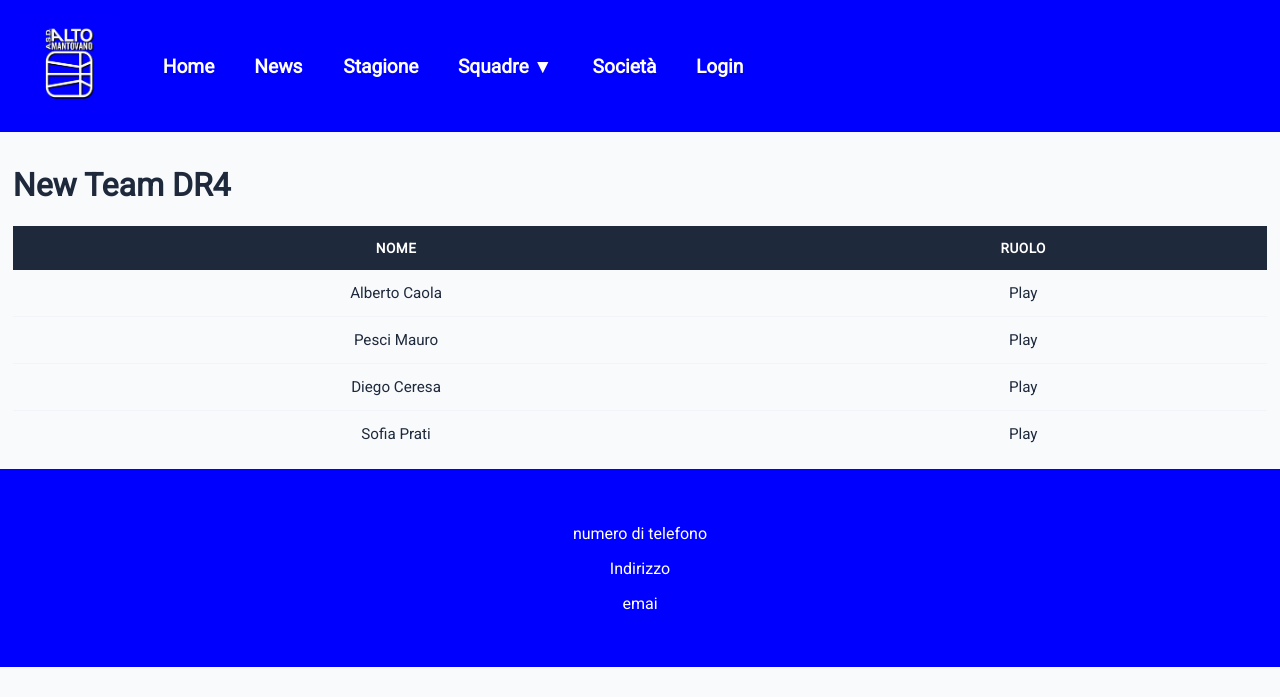
After one commit to Pesci05/AltoMNsite, a Django app: page /teams/1/dettaglio-squadra/ in a window 1280 px wide. The commit adds this page. Shown: the top 697 px of the page. Run offline with Django 5.2, Linux system fonts and the light colour scheme; data comes from the database, SQL or seed files in the repository; both versions use the stored data as it was after the commit.

Commit message:
Funzione TeamDetail

```diff
--- a/config/settings.py
+++ b/config/settings.py
@@ -64,6 +64,7 @@ TEMPLATES = [
                 'django.template.context_processors.request',
                 'django.contrib.auth.context_processors.auth',
                 'django.contrib.messages.context_processors.messages',
+                'home.context_processor.squadre_globali',
             ],
         },
     },
--- /dev/null
+++ b/home/context_processor.py
@@ -0,0 +1,6 @@
+from teams.models import Squadre
+
+def squadre_globali(request):
+    return {
+        'squadre_globali': Squadre.objects.all()
+    }
--- a/home/views.py
+++ b/home/views.py
@@ -1,7 +1,7 @@
 from django.shortcuts import render
 from django.views.generic import CreateView, DetailView, ListView, TemplateView
 from home.models import News
-from teams.models import Matches
+from teams.models import Matches, Squadre
 from .forms import CreaNewsForm
 from django.urls import reverse_lazy
 
--- a/static/template.css
+++ b/static/template.css
@@ -20,31 +20,19 @@ body {
 .container {
     margin: 1%;
 }
-
-nav ul{
-
+nav ul {
     list-style-type: none;
-
     margin: 0;
-
-    padding: 0;
-
+    padding: 0px;
     background-color: blue;
-
-    overflow: hidden;
-
-    float: center;
-
+    display: flex;
+    align-items: center;
 }
 
-nav li{
-
-float: left;
-
-color: white;
-
-text-align: center;
-
+nav li {
+    padding: 14px 20px;
+    color: white;
+    text-align: center;
 }
 
 .nav_logo{
@@ -439,3 +427,44 @@ button:active {
 .news-read-btn:hover {
     background-color: darkcyan;
 }
+
+/* Contenitore principale del menu a tendina */
+nav ul li.dropdown {
+    position: relative;
+    display: inline-block;
+}
+
+/* Stile della tendina a scomparsa */
+.dropdown-menu {
+    display: none;
+    position: absolute;
+    background-color: white;
+    min-width: 180px;
+    box-shadow: 0px 8px 16px rgba(0, 0, 0, 0.15);
+    z-index: 1000;
+    border-radius: 0 0 8px 8px;
+    border: 1px solid #334155;
+    top: 100%;
+    left: 0;
+}
+
+/* Link interni al menu a tendina */
+.dropdown-menu a {
+    color: black;
+    padding: 12px 16px;
+    text-decoration: none;
+    display: block;
+    text-align: left;
+    font-size: 0.95rem;
+    transition: background-color 0.2s ease;
+    float: none !important;
+}
+
+.dropdown-menu a:hover {
+    background-color: darkcyan;
+}
+
+/* Mostra il menu quando il mouse passa sopra la voce */
+nav ul li.dropdown:hover .dropdown-menu {
+    display: block;
+}
--- a/teams/models.py
+++ b/teams/models.py
@@ -17,6 +17,13 @@ class Squadre(models.Model):
         return f"{self.nome} ({self.categoria})"
 
 class Atleta(models.Model):
+    RUOLO_CHOICES = (
+        ('Play', 'Playmaker'),
+        ('Guardia', 'Guardia'),
+        ('Ala', 'Ala'),
+        ('AlaGrande', 'Ala Grande'),
+        ('Centro', 'Centro'),
+    )
     user = models.OneToOneField(
         settings.AUTH_USER_MODEL,
         on_delete=models.CASCADE,
@@ -28,6 +35,7 @@ class Atleta(models.Model):
         on_delete=models.CASCADE,
         related_name='atleti'
     )
+    posizione = models.CharField(max_length=20, choices=RUOLO_CHOICES,default='Play')
 
     def __str__(self):
         return f"{self.user.first_name} {self.user.last_name}"
@@ -51,7 +59,7 @@ class Matches(models.Model):
 
 
     players_stats = models.ManyToManyField(
-        settings.AUTH_USER_MODEL,
+        Atleta,
         through='PlayerMatchStats',
         related_name='match_performances'
     )
@@ -67,7 +75,7 @@ class Matches(models.Model):
 class PlayerMatchStats(models.Model):
     partita = models.ForeignKey(Matches, related_name='player_stats', on_delete=models.CASCADE)
     player = models.ForeignKey(
-        settings.AUTH_USER_MODEL,
+        Atleta,
         on_delete=models.CASCADE,
         related_name='stats',
         limit_choices_to={'ruolo': 'atleta'}
--- a/teams/templates/teams/includes/_stats_table.html
+++ b/teams/templates/teams/includes/_stats_table.html
@@ -7,6 +7,7 @@
       <th>Falli</th>
       <th>3 Punti (Fatti/Tirati)</th>
       <th>TL (Fatti/Tirati)</th>
+      <th>Ruolo</th>
     </tr>
   </thead>
   <tbody>
@@ -24,10 +25,11 @@
         <td>{{ stat.fouls }}</td>
         <td>{{ stat.three_pointers_made }}/{{ stat.three_pointers_attempted }}</td>
         <td>{{ stat.free_throws_made }}/{{ stat.free_throws_attempted }}</td>
+        <td>{{ stat.player.posizione|default:"-" }}</td>
       </tr>
     {% empty %}
       <tr>
-        <td colspan="6" class="text-center">Nessuna statistica inserita per questa partita.</td>
+        <td colspan="7" class="text-center">Nessuna statistica inserita per questa partita.</td>
       </tr>
     {% endfor %}
   </tbody>
--- /dev/null
+++ b/teams/templates/teams/team_detail.html
@@ -0,0 +1,23 @@
+{% extends "template.html" %}
+{% block title %}{{ squadra.nome }}{% endblock title %}
+
+{% block content %}
+    <h1>{{ squadra.nome }}</h1>
+
+    <table class="custom-table">
+        <thead>
+            <tr>
+                <th>Nome</th>
+                <th>Ruolo</th>
+            </tr>
+        </thead>
+        <tbody>
+            {% for giocatore in squadra.atleti.all %}
+                <tr>
+                    <td>{{ giocatore.user.first_name }} {{ giocatore.user.last_name }}</td>
+                    <td>{{ giocatore.posizione|default:"-" }}</td>
+                </tr>
+            {% endfor %}
+        </tbody>
+    </table>
+{% endblock content%}
--- a/teams/urls.py
+++ b/teams/urls.py
@@ -1,5 +1,5 @@
 from django.urls import path
-from .views import  CreaAtletaView, CreaSquadraView,MatchListView,MatchesDetailView,MatchUpdateView,MatchDeleteView
+from .views import  CreaAtletaView, CreaSquadraView,MatchListView,MatchesDetailView,MatchUpdateView,MatchDeleteView,TeamDetailView
 
 urlpatterns = [
     path('crea-squadra/', CreaSquadraView.as_view(), name='creaSquadra'),
@@ -9,4 +9,6 @@ urlpatterns = [
     path('<int:pk>/stats-partita/',MatchesDetailView.as_view(),name='statsPartita'),
     path('<int:pk>/modifica/',MatchUpdateView.as_view(),name='modificaPartita'),
     path('<int:pk>/elimina/',MatchDeleteView.as_view(),name='eliminaPartita'),
+    path('<int:pk>/',MatchesDetailView.as_view(),name='dettaglioPartita'),
+    path('<int:pk>/dettaglio-squadra/',TeamDetailView.as_view(),name='dettaglio_squadra'),
 ]
--- a/teams/views.py
+++ b/teams/views.py
@@ -145,3 +145,13 @@ class MatchDeleteView(LoginRequiredMixin, DeleteView):
 
     def get(self, request, *args, **kwargs):
         return self.delete(request, *args, **kwargs)
+
+class TeamDetailView(DetailView):
+    model = Squadre
+    template_name = 'teams/team_detail.html'
+
+    def get_context_data(self, **kwargs):
+        context = super().get_context_data(**kwargs)
+        team = self.object
+        context['squadra'] = Squadre.objects.get(pk=team.pk)
+        return context
--- a/templates/template.html
+++ b/templates/template.html
@@ -16,8 +16,17 @@
             <a href=" {% url 'home' %} "><li class = "linkNavBar">Home</li></a>
             <a href=" {% url 'news_list' %} "><li class = "linkNavBar">News</li></a>
             <a href=" {% url "partite" %}"> <li class = "linkNavBar">Stagione</li></a>
-            <li class = "linkNavBar">Squadre</li>
-            <li class = "linkNavBar">Società</li>
+            <li class="dropdown">
+                <span class="linkNavBar" style="cursor: pointer;">Squadre&nbsp;▼</span>
+                <div class="dropdown-menu">
+                    {% for squadra in squadre_globali %}
+                        <a href="{% url 'dettaglio_squadra' squadra.pk %}">{{ squadra.nome }}</a>
+                    {% empty %}
+                        <a href="#">Nessuna squadra</a>
+                    {% endfor %}
+                </div>
+            </li>
+            <a href=" {% url 'home' %} "><li class = "linkNavBar">Società</li></a>
             <a href=" {% url 'login' %} "><li class = "linkNavBar">Login</li></a>
         </ul>
     </nav>
```
Also changed, not shown: teams/forms.py (+6 -1 lines), db.sqlite3, teams/migrations/0005_atleta_ruolo.py (added), teams/migrations/0006_rename_ruolo_atleta_posizione.py (added), teams/migrations/0007_alter_matches_players_stats_and_more.py (added).
